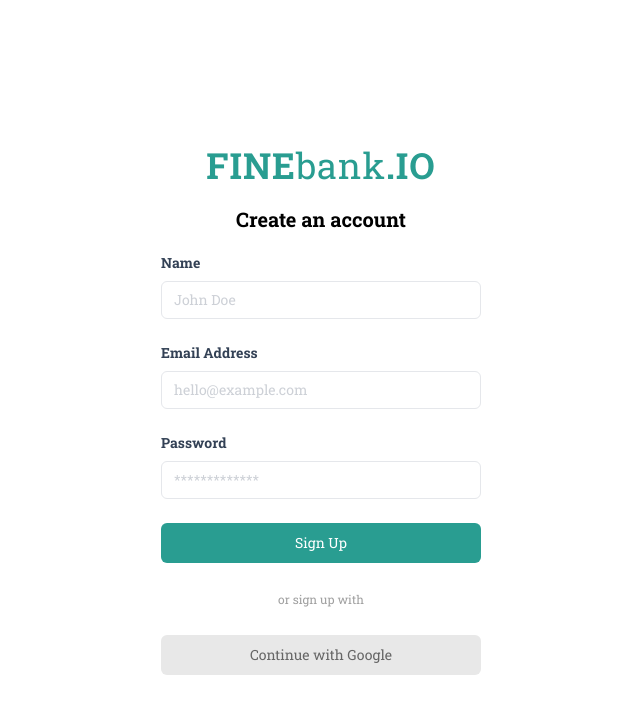
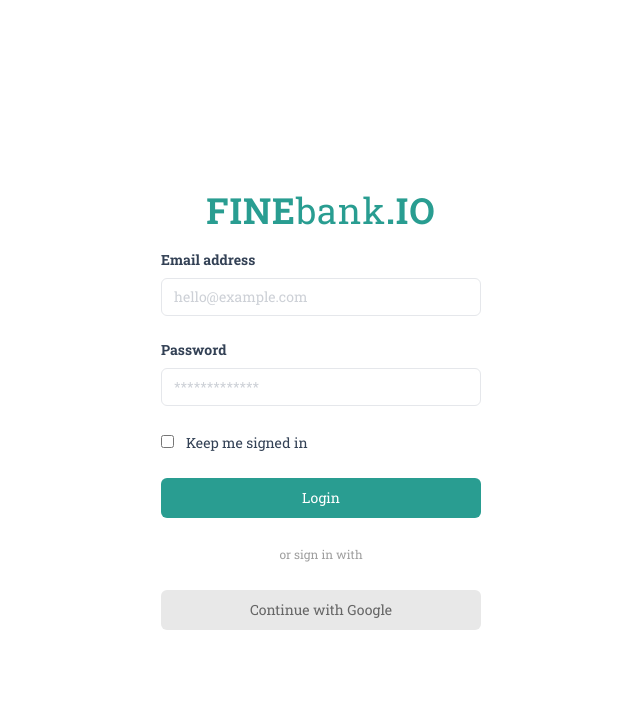
Before and after one commit to Ashief1707/belajar_react, a React (Vite) app: page / in a window 1280 px wide. Shown: the top 714 px of the page, without its empty margins (319-959 px from the left). Built offline with nearby package versions, Linux system fonts and the light colour scheme.

Commit message:
membuat halaman signIn dan signUp

```diff
--- a/src/App.jsx
+++ b/src/App.jsx
@@ -4,7 +4,8 @@ import SignUpPage from "./pages/SignUp";
 const App = () => {
   return (
     <div className="flex justify-center min-h-screen items-center">
-      <SignUpPage />
+      <SignInPage />
+      {/* <SignInPage /> */}
     </div>
   );
 };
```
